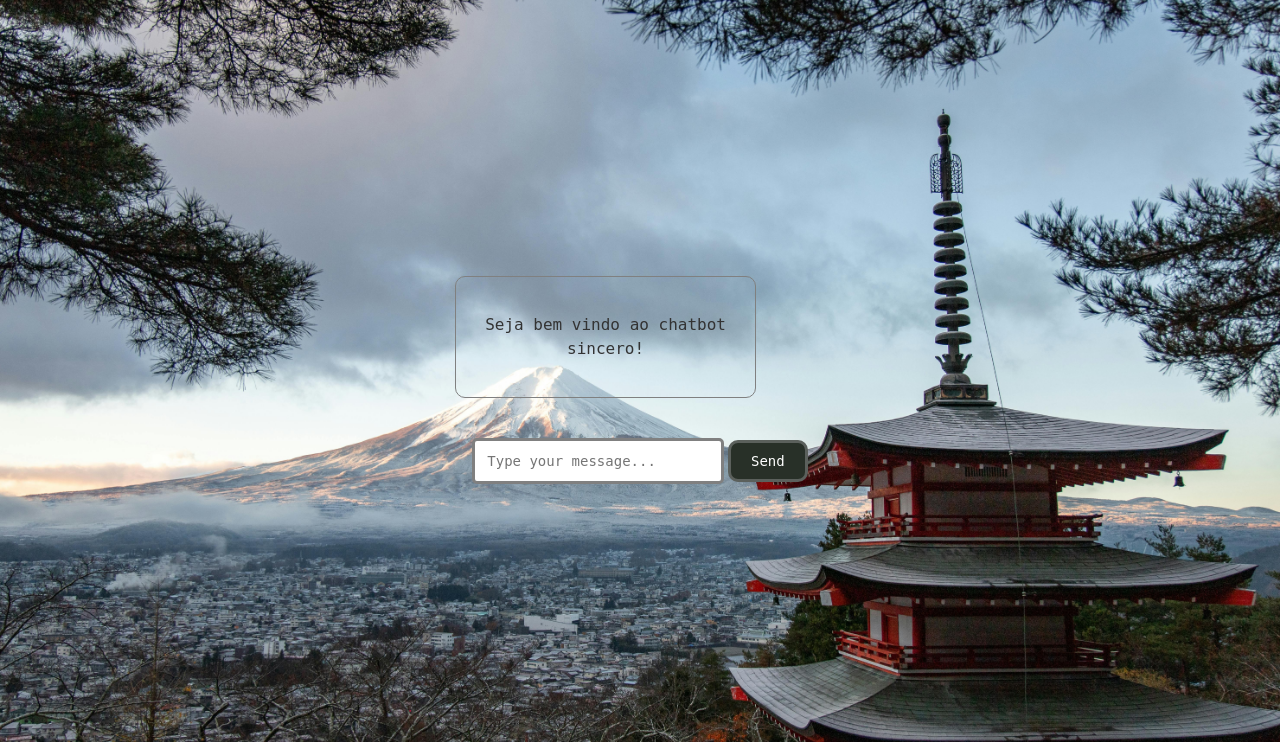
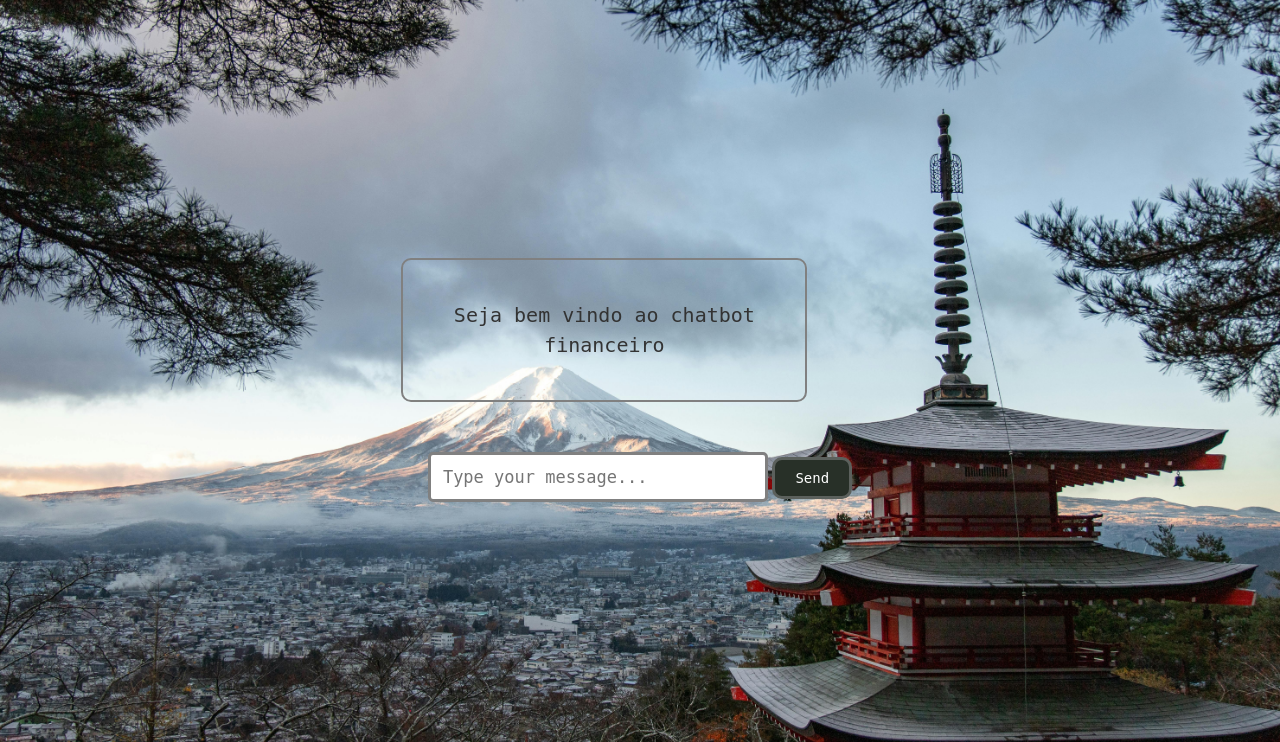
Before and after one commit to Jdalarmi/Django-Chatbot, a Django app: page /blog/ in a window 1280 px wide. Shown: the top 742 px of the page. Run offline with Django 5.2, Linux system fonts and the light colour scheme.

Commit message:
Start dependences from chatbot

```diff
--- a/app/blog/views.py
+++ b/app/blog/views.py
@@ -7,10 +7,10 @@ from chatterbot.trainers import ListTrainer
 bot = ChatBot('chatbot', read_only=False,
               logic_adapters=[{
 
-                  'import_path':'chatterbot.logic.BestMatch',
+                  'import_path': 'chatterbot.logic.BestMatch',
                   'default_response': 'Sorry, I dont know what that means',
-                  'maximum_similarity_threshold': 0.90
-                  }])
+                  'maximum_similarity_threshold': 0.95
+              }])
 
 list_to_train = [
     "hi",
--- a/app/static/blog/style.css
+++ b/app/static/blog/style.css
@@ -13,9 +13,9 @@ body {
 
 #chatbot {
     width: 70%;
-    margin: auto 0px;
+    margin: auto 20px;
     border-radius: 10px;
-    border: 1px solid gray;
+    border: 2px solid gray;
     padding: 20px;
     text-align: center;
     align-self: flex-start;
@@ -23,13 +23,13 @@ body {
 
 .botText, .userText {
     font-family: monospace;
-    font-size: 16px;
+    font-size: 20px;
     line-height: 1.5;
     color: #333;
 }
 
 #userInput {
-    margin-top: 40px;
+    margin-top: 50px;
     text-align: center;
 }
 
@@ -37,7 +37,7 @@ body {
     border: 3px solid gray;
     border-radius: 5px;
     font-family: monospace;
-    font-size: 14px;
+    font-size: 17px;
     width: 60%;
     padding: 12px;
     color: #d54329;
--- a/app/templates/blog/index.html
+++ b/app/templates/blog/index.html
@@ -13,7 +13,7 @@
 
     <div>
         <div id="chatbot">
-            <p class="botText"><span>Seja bem vindo ao chatbot sincero!</span></p>
+            <p class="botText"><span>Seja bem vindo ao chatbot financeiro</span></p>
         </div>
 
         <div id="userInput">
```
Also changed, not shown: 2 other files.
